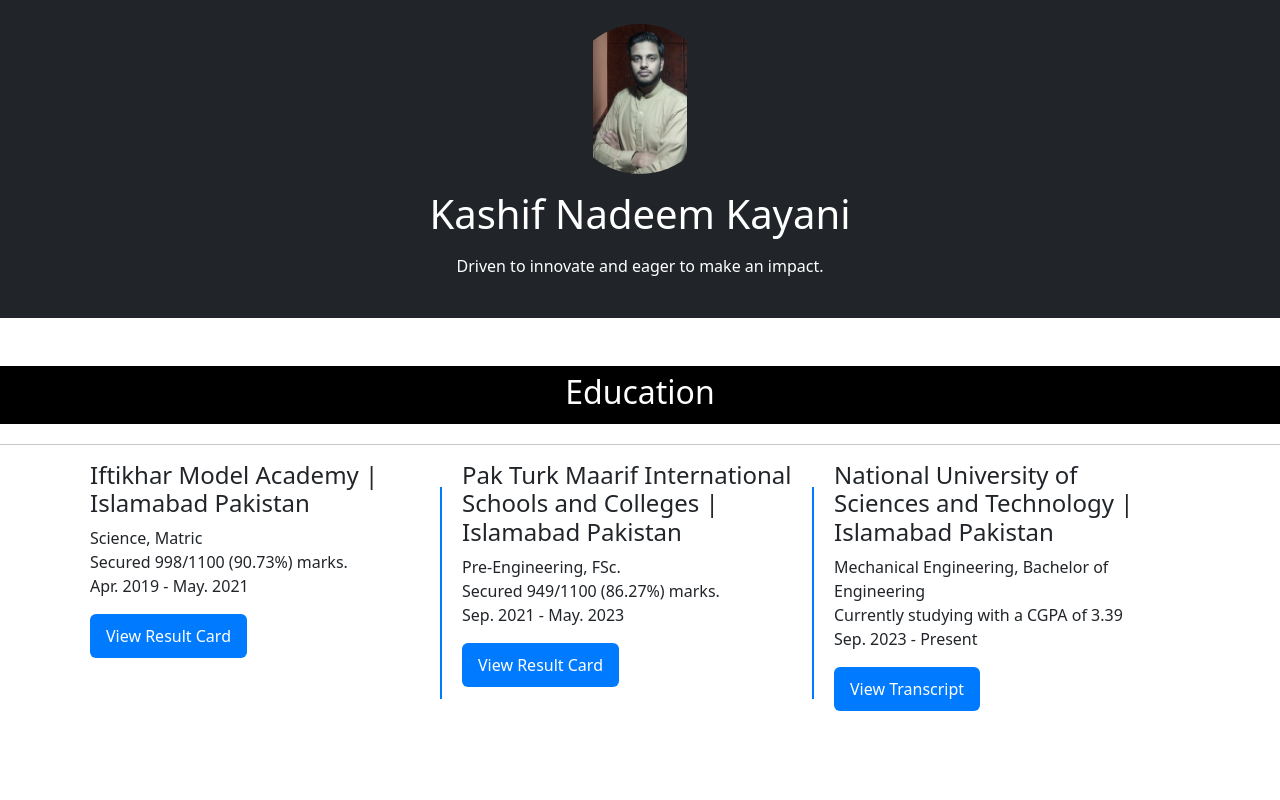
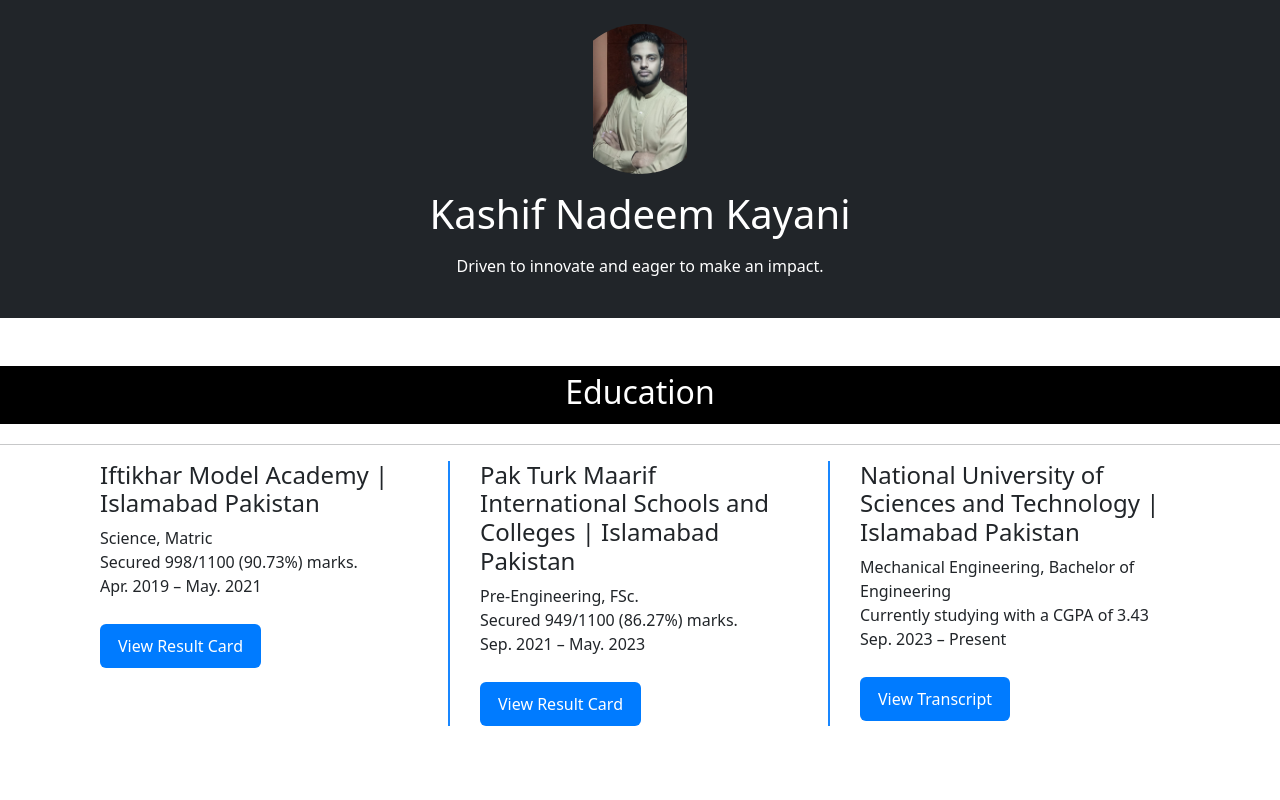
Before and after one commit to KashifNadeemKayani/myCV, a React (Vite) app: page / in a window 1280 px wide. Shown: the top 800 px of the page. Built offline with nearby package versions, Linux system fonts and the light colour scheme.

Commit message:
education styling changed,

```diff
--- a/src/components/Education.jsx
+++ b/src/components/Education.jsx
@@ -1,47 +1,60 @@
-// import React from 'react';
-// import Matric from "./Matric.jpg"
-// import Fsc from './HSSC.jpg'
-// import transcript from './Transcript.png'
-// import styles from "./Education.module.css"
 
-
+// import Matric from "./Matric.jpg";
+// import Fsc from './HSSC.jpg';
+// import transcript from './Transcript.png';
+// import styles from "./Education.module.css";
 
 // function Education() {
 //   return (
 //     <section className="my-5">
-//       <h2 className={`text-center ${styles.edu}`} >Education</h2> <hr />
+//       <h2 className={`text-center ${styles.edu}`}>Education</h2>
+//       <hr />
 //       <div className="container">
 //         <div className="row">
+//           <div className="row">
+//             <div className={`col-md-4 ${styles.eduBlock}`}>
+//               <h4>Iftikhar Model Academy | Islamabad Pakistan</h4>
+//               <p>
+//                 Science, Matric<br />
+//                 Secured 998/1100 (90.73%) marks.<br />
+//                 Apr. 2019 - May. 2021
+//               </p>
+//               <a href={Matric} target="_blank" rel="noopener noreferrer" className={styles.linkButton}>
+//                 View Result Card
+//               </a>
+//               {/* Horizontal line for mobile */}
+//               <hr className={styles.mobileHr} />
+//             </div>
 
-//           <div className="col-md-4">
-//             <h4>Iftikhar Model Academy | Islamabad Pakistan</h4>
-//             <p>
-//               Science, Matric<br />
-//               Secured 998/1100 (90.73%) marks.<br />
-//               Apr.2019 - May.2021
-//             </p>
-//             <a href={Matric} target="_blank" rel="noopener noreferrer">Click Here to Get Result Card</a>
+//             <div className={`col-md-4 ${styles.eduBlock}`}>
+//               <h4>Pak Turk Maarif International Schools and Colleges | Islamabad Pakistan</h4>
+//               <p>
+//                 Pre-Engineering, FSc.<br />
+//                 Secured 949/1100 (86.27%) marks.<br />
+//                 Sep. 2021 - May. 2023
+//               </p>
+//               <a href={Fsc} target="_blank" rel="noopener noreferrer" className={styles.linkButton}>
+//                 View Result Card
+//               </a>
+//               {/* Horizontal line for mobile */}
+//               <hr className={styles.mobileHr} />
+//             </div>
+
+//             <div className={`col-md-4 ${styles.eduBlock}`}>
+//               <h4>National University of Sciences and Technology | Islamabad Pakistan</h4>
+//               <p>
+//                 Mechanical Engineering, Bachelor of Engineering<br />
+//                 Currently studying with a CGPA of 3.43<br />
+//                 Sep. 2023 - Present
+//               </p>
+//               <a href={transcript} target="_blank" rel="noopener noreferrer" className={styles.linkButton}
+//                onClick={() => {alert("5th Semester Transcript is not Available, Showing you 4th semester Transcript"); }}
+//               >
+//                 View Transcript
+//               </a>
+//             </div>
 //           </div>
 
-
-
-//           <div className="col-md-4">
-//             <h4>Pak Turk Maarif International Schools and Colleges | Islamabad Pakistan</h4>
-//             <p>Pre-Engineering, FSc.<br />Secured 949/1100 (86.27%) marks.<br />Sep.2021 - May.2023</p>
-//             <a href={Fsc} target="_blank" rel="noopener noreferrer">Click Here to Get Result Card</a>
-//           </div>
-//           <div className="col-md-4">
-//             <h4>National University of Sciences and Technology | Islamabad Pakistan</h4>
-//             <p>Mechanical Engineering, Bachelor of Engineering<br />Currently studying with a CGPA of 3.42<br />Sep.2023 - Present</p>
-//             <a
-//               href={transcript} target="_blank" rel="noopener noreferrer"
-
-//             // onClick={() => {alert("2nd Semester Transcript is not Available, Showing you 1st semester Transcript"); }}
-//             >
-//               Click Here to View Transcript
-//             </a>
-
-//           </div>
 //         </div>
 //       </div>
 //     </section>
@@ -51,64 +64,147 @@
 // export default Education;
 
 
-// import React from 'react';
+import { useState, useEffect } from "react";
 import Matric from "./Matric.jpg";
-import Fsc from './HSSC.jpg';
-import transcript from './Transcript.png';
+import Fsc from "./HSSC.jpg";
+import transcript from "./Transcript.png";
 import styles from "./Education.module.css";
 
 function Education() {
+  const [popupImg, setPopupImg] = useState(null);
+  const [popupMsg, setPopupMsg] = useState("");
+
+  /* Lock background scroll */
+  useEffect(() => {
+    document.body.style.overflow =
+      popupImg || popupMsg ? "hidden" : "auto";
+  }, [popupImg, popupMsg]);
+
+  /* ESC closes popup */
+  useEffect(() => {
+    const handleEsc = (e) => {
+      if (e.key === "Escape") {
+        setPopupImg(null);
+        setPopupMsg("");
+      }
+    };
+    window.addEventListener("keydown", handleEsc);
+    return () => window.removeEventListener("keydown", handleEsc);
+  }, []);
+
   return (
-    <section className="my-5">
-      <h2 className={`text-center ${styles.edu}`}>Education</h2>
-      <hr />
-      <div className="container">
-        <div className="row">
+    <>
+      <section className="my-5">
+        <h2 className={`text-center ${styles.edu}`}>Education</h2>
+        <hr />
+
+        <div className="container">
           <div className="row">
+
             <div className={`col-md-4 ${styles.eduBlock}`}>
               <h4>Iftikhar Model Academy | Islamabad Pakistan</h4>
               <p>
                 Science, Matric<br />
                 Secured 998/1100 (90.73%) marks.<br />
-                Apr. 2019 - May. 2021
+                Apr. 2019 – May. 2021
               </p>
-              <a href={Matric} target="_blank" rel="noopener noreferrer" className={styles.linkButton}>
+              <button
+                className={styles.linkButton}
+                onClick={() => setPopupImg(Matric)}
+              >
                 View Result Card
-              </a>
-              {/* Horizontal line for mobile */}
+              </button>
               <hr className={styles.mobileHr} />
             </div>
 
             <div className={`col-md-4 ${styles.eduBlock}`}>
-              <h4>Pak Turk Maarif International Schools and Colleges | Islamabad Pakistan</h4>
+              <h4>
+                Pak Turk Maarif International Schools and Colleges |
+                Islamabad Pakistan
+              </h4>
               <p>
                 Pre-Engineering, FSc.<br />
                 Secured 949/1100 (86.27%) marks.<br />
-                Sep. 2021 - May. 2023
+                Sep. 2021 – May. 2023
               </p>
-              <a href={Fsc} target="_blank" rel="noopener noreferrer" className={styles.linkButton}>
+              <button
+                className={styles.linkButton}
+                onClick={() => setPopupImg(Fsc)}
+              >
                 View Result Card
-              </a>
-              {/* Horizontal line for mobile */}
+              </button>
               <hr className={styles.mobileHr} />
             </div>
 
             <div className={`col-md-4 ${styles.eduBlock}`}>
-              <h4>National University of Sciences and Technology | Islamabad Pakistan</h4>
+              <h4>
+                National University of Sciences and Technology |
+                Islamabad Pakistan
+              </h4>
               <p>
                 Mechanical Engineering, Bachelor of Engineering<br />
-                Currently studying with a CGPA of 3.39<br />
-                Sep. 2023 - Present
+                Currently studying with a CGPA of 3.43<br />
+                Sep. 2023 – Present
               </p>
-              <a href={transcript} target="_blank" rel="noopener noreferrer" className={styles.linkButton}>
+              <button
+                className={styles.linkButton}
+                onClick={() => {
+                  setPopupMsg(
+                    "5th Semester transcript is not available yet.\nShowing transcript up to 4th semester."
+                  );
+                  setTimeout(() => {
+                    setPopupMsg("");
+                    setPopupImg(transcript);
+                  }, 1500);
+                }}
+              >
                 View Transcript
-              </a>
+              </button>
             </div>
+
           </div>
+        </div>
+      </section>
 
+      {/* IMAGE POPUP */}
+      {popupImg && (
+        <div className={styles.overlay} onClick={() => setPopupImg(null)}>
+          <div
+            className={styles.popup}
+            onClick={(e) => e.stopPropagation()}
+          >
+            <button
+              className={styles.closeBtn}
+              onClick={() => setPopupImg(null)}
+              aria-label="Close"
+            >
+              ×
+            </button>
+            <img src={popupImg} alt="Document Preview" />
+          </div>
         </div>
-      </div>
-    </section>
+      )}
+
+      {/* MESSAGE POPUP */}
+      {popupMsg && (
+        <div className={styles.overlay} onClick={() => setPopupMsg("")}>
+          <div
+            className={styles.popupMsg}
+            onClick={(e) => e.stopPropagation()}
+          >
+            <button
+              className={styles.closeBtn}
+              onClick={() => setPopupMsg("")}
+              aria-label="Close"
+            >
+              ×
+            </button>
+            <h4>Transcript Status</h4>
+            <p>{popupMsg}</p>
+          </div>
+        </div>
+      )}
+    </>
   );
 }
 
--- a/src/components/Education.module.css
+++ b/src/components/Education.module.css
@@ -1,7 +1,7 @@
+/* Section heading */
 .edu {
-  /* font-weight: bold; */
   font-size: 2rem;
-   width: 100vw;
+  width: 100vw;
   background-color: black;
   color: white;
   padding: 0.9vmin;
@@ -9,54 +9,46 @@
   margin-bottom: 20px;
 }
 
-/* Each education block */
+/* Education blocks */
 .eduBlock {
   position: relative;
-  padding: 0 20px;
+  padding: 0 30px;
   margin-bottom: 30px;
 }
 
-/* Vertical line using pseudo-element */
+/* Desktop vertical divider */
 @media (min-width: 768px) {
   .eduBlock:not(:last-child)::after {
     content: "";
     position: absolute;
-    top: 10%;
+    top: 0;
     right: 0;
-    height: 80%;
+    height: 100%;
     width: 2px;
     background-color: #007bff;
+    opacity: 0.9;
   }
 }
 
-/* Button Styling */
+/* Button */
 .linkButton {
-  display: inline-block;
-  margin-top: 0px;
-  margin-bottom: 15px;
-  padding: 10px 16px;
+  margin-top: 10px;
+  padding: 10px 18px;
   background-color: #007bff;
   color: white;
-  text-decoration: none;
   border-radius: 6px;
+  border: none;
   font-weight: 500;
-  transition: background-color 0.3s ease, transform 0.2s ease;
+  cursor: pointer;
+  transition: transform 0.2s ease, background-color 0.3s ease;
 }
 
 .linkButton:hover {
   background-color: #0056b3;
-  text-decoration: none;
-  color: white;
   transform: scale(1.05);
 }
 
-/* Mobile horizontal lines (already explained) */
-@media (max-width: 767px) {
-  .eduBlock:not(:last-child)::after {
-    display: none;
-  }
-}
-/* Horizontal line for mobile only */
+/* Mobile divider */
 .mobileHr {
   display: block;
   border: none;
@@ -69,3 +61,88 @@
     display: none;
   }
 }
+
+@media (max-width: 767px) {
+  .eduBlock::after {
+    display: none;
+  }
+}
+
+/* ===== POPUP SYSTEM ===== */
+
+.overlay {
+  position: fixed;
+  inset: 0;
+  background: rgba(0, 0, 0, 0.75);
+  display: flex;
+  justify-content: center;
+  align-items: center;
+  z-index: 9999;
+}
+
+/* Popup container */
+.popup {
+  position: relative;
+  background: white;
+  padding: 14px;
+  max-width: 95vw;
+  max-height: 95vh;
+  overflow-y: auto;     /* vertical scroll only */
+  overflow-x: hidden;  /* NO horizontal scroll */
+  border-radius: 10px;
+  border: 3px solid #007bff;
+}
+
+/* Image fits horizontally */
+.popup img {
+  width: 100%;
+  height: auto;
+  display: block;
+  border-radius: 6px;
+}
+
+/* Message popup */
+.popupMsg {
+  position: relative;
+  background: white;
+  padding: 25px;
+  max-width: 420px;
+  border-radius: 10px;
+  border: 3px solid #007bff;
+  text-align: center;
+}
+
+.popupMsg h4 {
+  color: #007bff;
+  margin-bottom: 10px;
+}
+
+.popupMsg p {
+  font-size: 1rem;
+  white-space: pre-line;
+}
+
+/* Close button (INSIDE corner) */
+.closeBtn {
+  position: absolute;
+  top: 8px;
+  right: 8px;
+  width: 32px;
+  height: 32px;
+  border-radius: 50%;
+  background: #007bff;
+  color: white;
+  border: none;
+  font-size: 1.4rem;
+  cursor: pointer;
+  display: flex;
+  align-items: center;
+  justify-content: center;
+  box-shadow: 0 3px 8px rgba(0, 0, 0, 0.3);
+  transition: transform 0.2s ease, background-color 0.2s ease;
+}
+
+.closeBtn:hover {
+  background-color: #0056b3;
+  transform: scale(1.1);
+}
```
